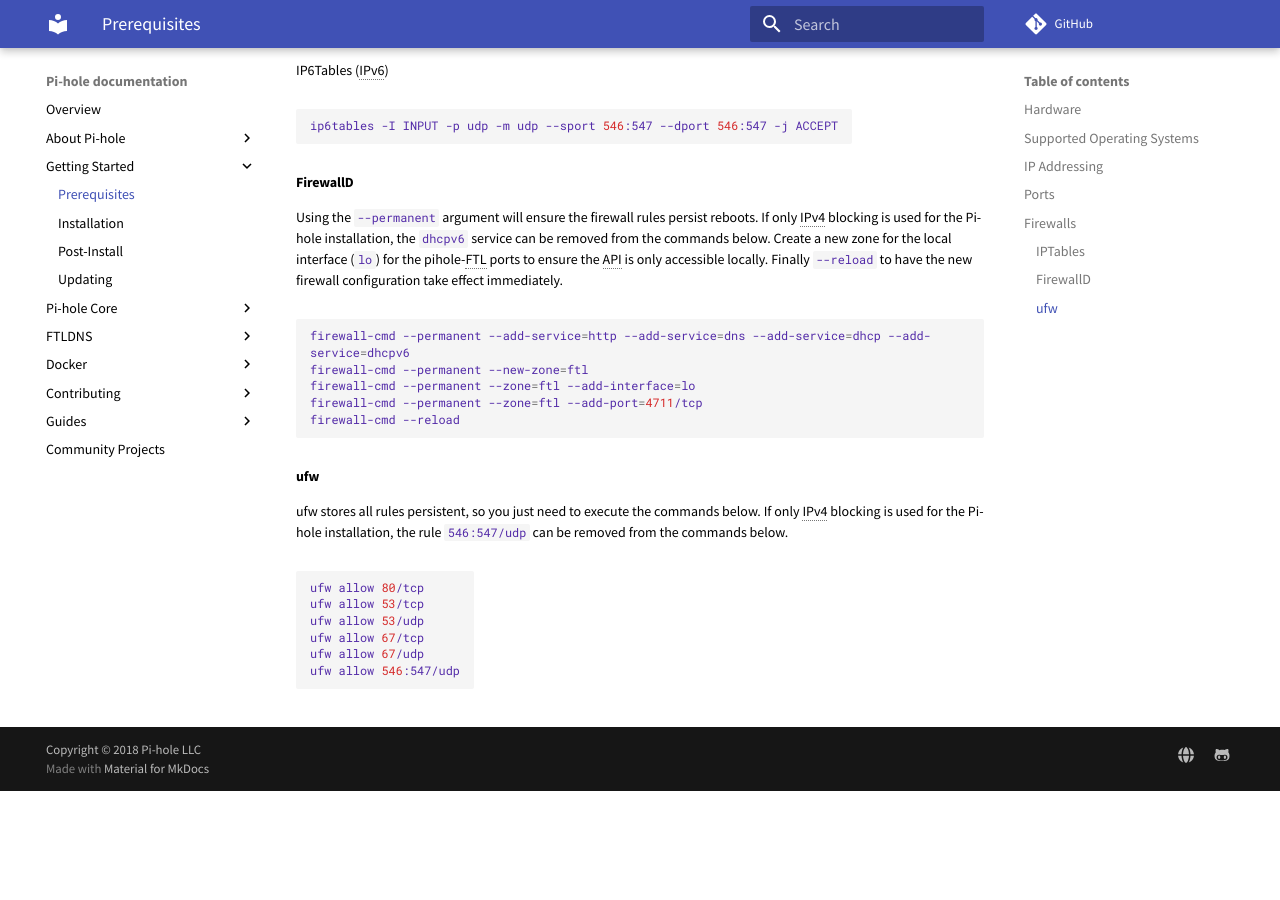
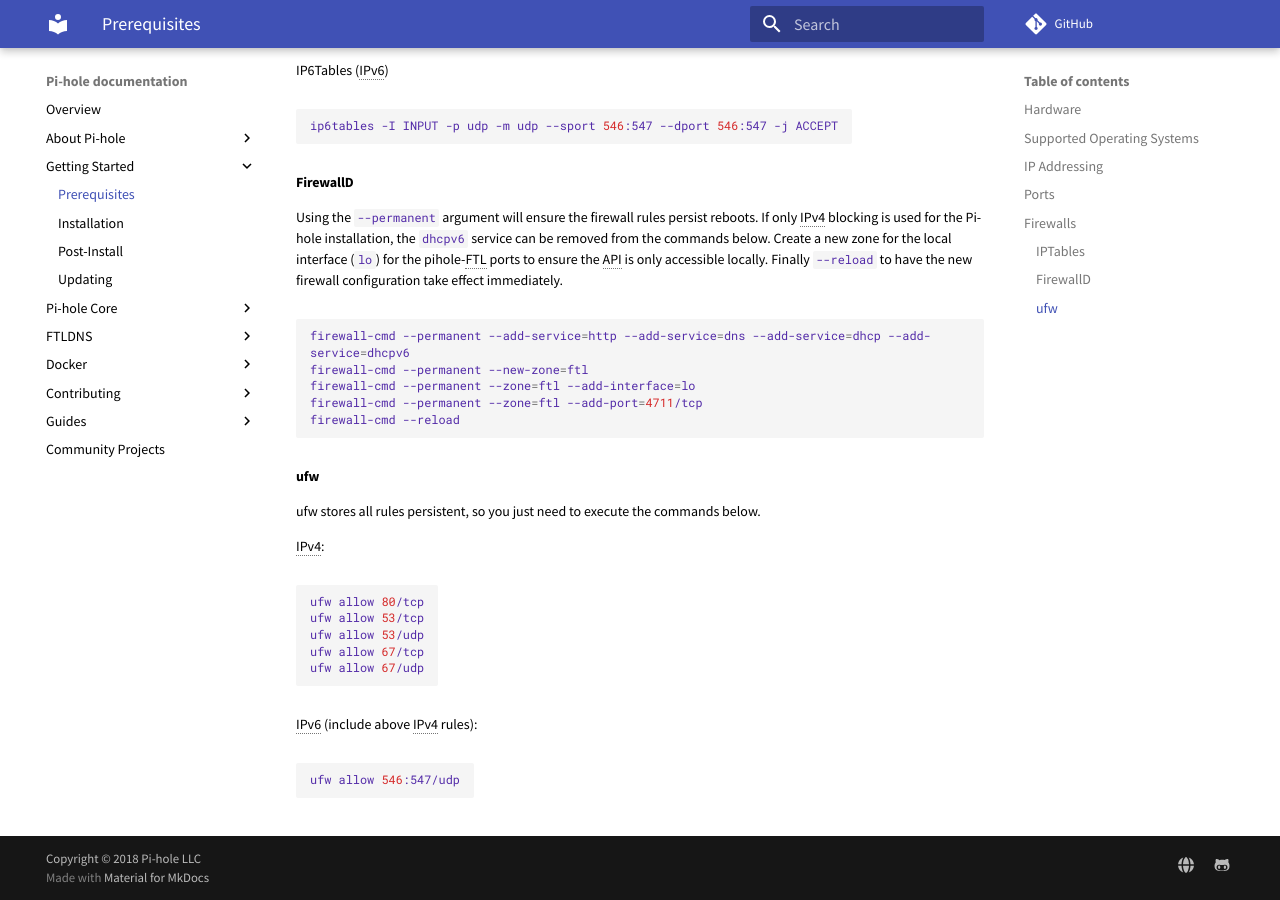
Before and after one commit to pi-hole/docs, an MkDocs documentation site: the page built from docs/main/prerequesites.md, in a window 1280 px wide and 900 px high, scrolled down 2092 px. Built offline with MkDocs 1.6.1 and Material for MkDocs 9.7.7, drawn with Linux system fonts in a browser that asks for light colours; comment, search, counter and statistics services are not loaded; before the commit the page ends 2883 px from its top, so only the background shows below that.

Commit message:
docs/main/prerequisites: ufw: Split IPv4 / IPv6 rules
Following request of @dschaper

````diff
--- a/docs/main/prerequesites.md
+++ b/docs/main/prerequesites.md
@@ -80,14 +80,19 @@
 
 #### ufw
 
-ufw stores all rules persistent, so you just need to execute the commands below. If only IPv4 blocking is used for the Pi-hole installation, the rule `546:547/udp` can be removed from the commands below.
+ufw stores all rules persistent, so you just need to execute the commands below.
 
+IPv4:
 ```bash
 ufw allow 80/tcp
 ufw allow 53/tcp
 ufw allow 53/udp
 ufw allow 67/tcp
 ufw allow 67/udp
+```
+
+IPv6 (include above IPv4 rules):
+```bash
 ufw allow 546:547/udp
 ```
 {!abbreviations.md!}
````
